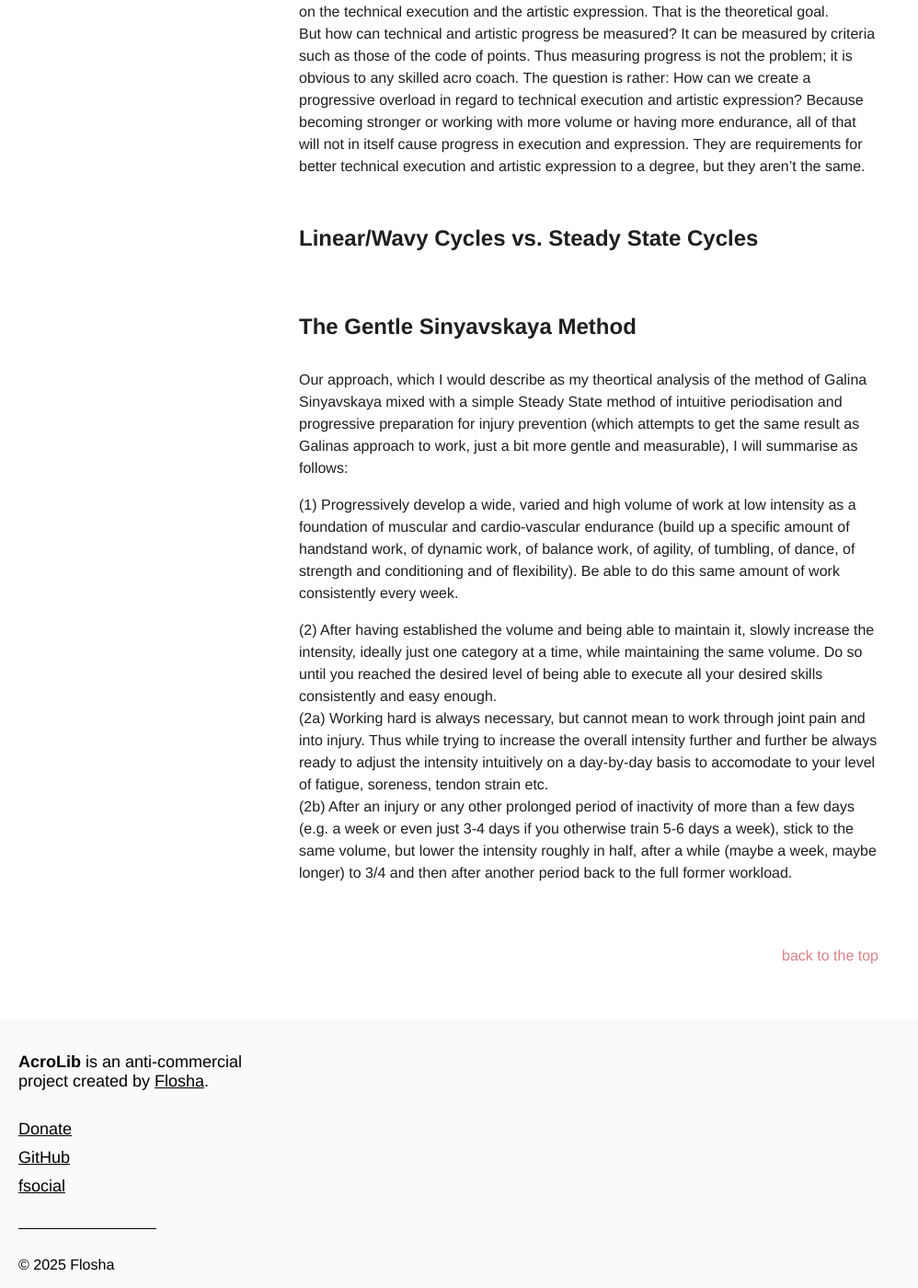
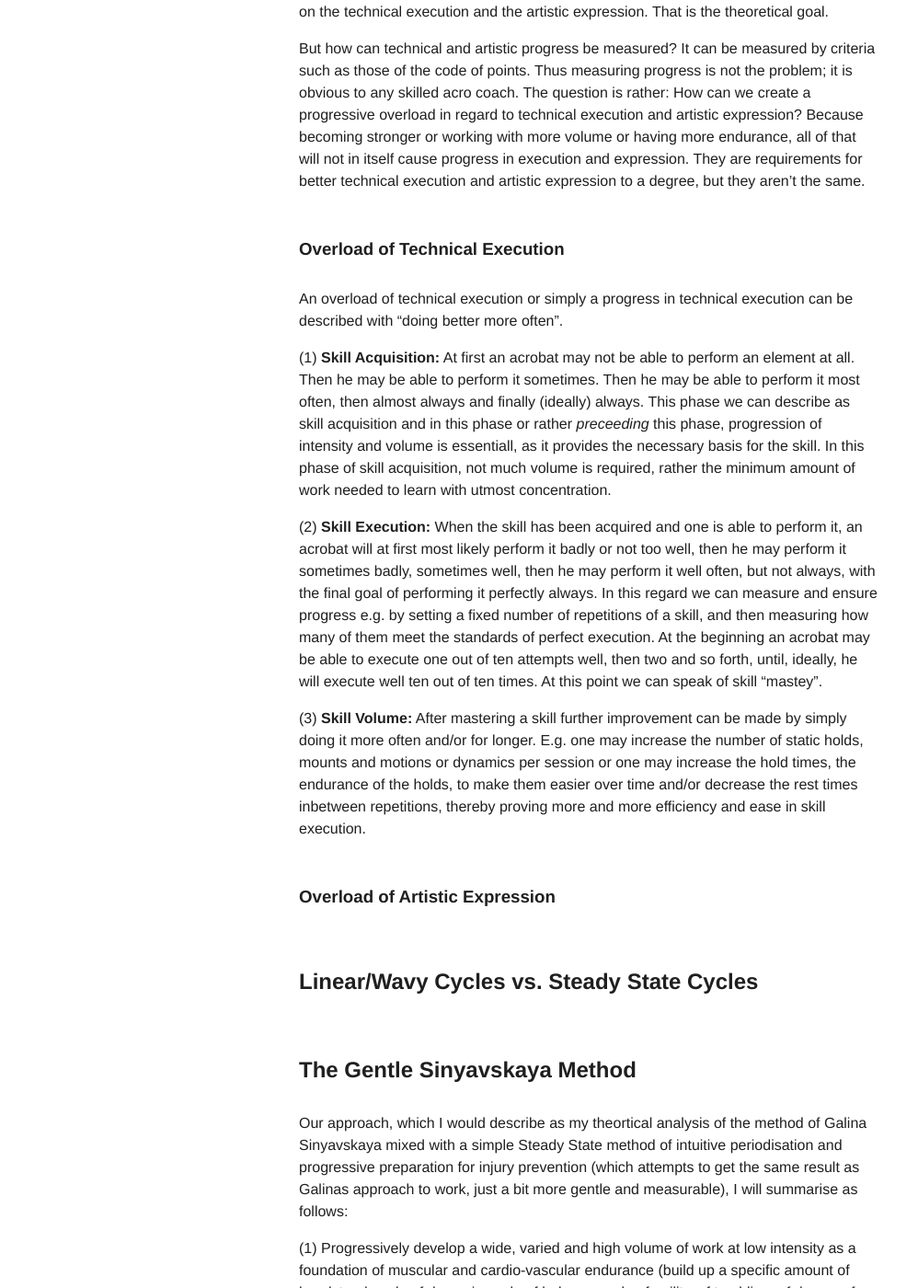
Before and after one commit to floshin/acrolib, a Jekyll site: the page built from training/periodisation.md, in a window 1280 px wide and 1400 px high, scrolled down 3267 px. Shown: the whole window at 92% size, without its empty margins (0-998 px from the left). Built offline with Jekyll 4.4.1, drawn with Linux system fonts in a browser that asks for light colours; our own code applies the rules of GitHub Pages for plain Markdown files.

Commit message:
Update periodisation.md

```diff
--- a/training/periodisation.md
+++ b/training/periodisation.md
@@ -44,7 +44,22 @@ An endurance-focused progression obviously makes sense most for endurance-athlet
 ## Technique-focused progression
 
 In acro the main focus lies on technique and artistry, on improving *technical execution* and *artistic expression*. The technical execution requires specific amounts of strength, of volume and intensity. There is, in theory, an optimal amount of strenght/intensity, an optimal amount of regularly/easily handable volume and there is an optimal amount of endurance. That doesn't mean that ever more strength, more volume and endurance might not be preferable, but there is a point at which we can clearly say that there is *enough* or ideally more than enough for what is needed, so as to be able to focus solely on the technical execution and the artistic expression. That is the theoretical goal.
+
 But how can technical and artistic progress be measured? It can be measured by criteria such as those of the code of points. Thus measuring progress is not the problem; it is obvious to any skilled acro coach. The question is rather: How can we create a progressive overload in regard to technical execution and artistic expression? Because becoming stronger or working with more volume or having more endurance, all of that will not in itself cause progress in execution and expression. They are requirements for better technical execution and artistic expression to a degree, but they aren't the same.
+
+### Overload of Technical Execution
+
+An overload of technical execution or simply a progress in technical execution can be described with "doing better more often".
+
+(1) **Skill Acquisition:** At first an acrobat may not be able to perform an element at all. Then he may be able to perform it sometimes. Then he may be able to perform it most often, then almost always and finally (ideally) always. This phase we can describe as skill acquisition and in this phase or rather *preceeding* this phase, progression of intensity and volume is essentiall, as it provides the necessary basis for the skill. In this phase of skill acquisition, not much volume is required, rather the minimum amount of work needed to learn with utmost concentration.
+
+(2) **Skill Execution:** When the skill has been acquired and one is able to perform it, an acrobat will at first most likely perform it badly or not too well, then he may perform it sometimes badly, sometimes well, then he may perform it well often, but not always, with the final goal of performing it perfectly always. In this regard we can measure and ensure progress e.g. by setting a fixed number of repetitions of a skill, and then measuring how many of them meet the standards of perfect execution. At the beginning an acrobat may be able to execute one out of ten attempts well, then two and so forth, until, ideally, he will execute well ten out of ten times. At this point we can speak of skill "mastey".
+
+(3) **Skill Volume:** After mastering a skill further improvement can be made by simply doing it more often and/or for longer. E.g. one may increase the number of static holds, mounts and motions or dynamics per session or one may increase the hold times, the endurance of the holds, to make them easier over time and/or decrease the rest times inbetween repetitions, thereby proving more and more efficiency and ease in skill execution.
+
+### Overload of Artistic Expression
+
+
 
 ## Linear/Wavy Cycles vs. Steady State Cycles
 
```
